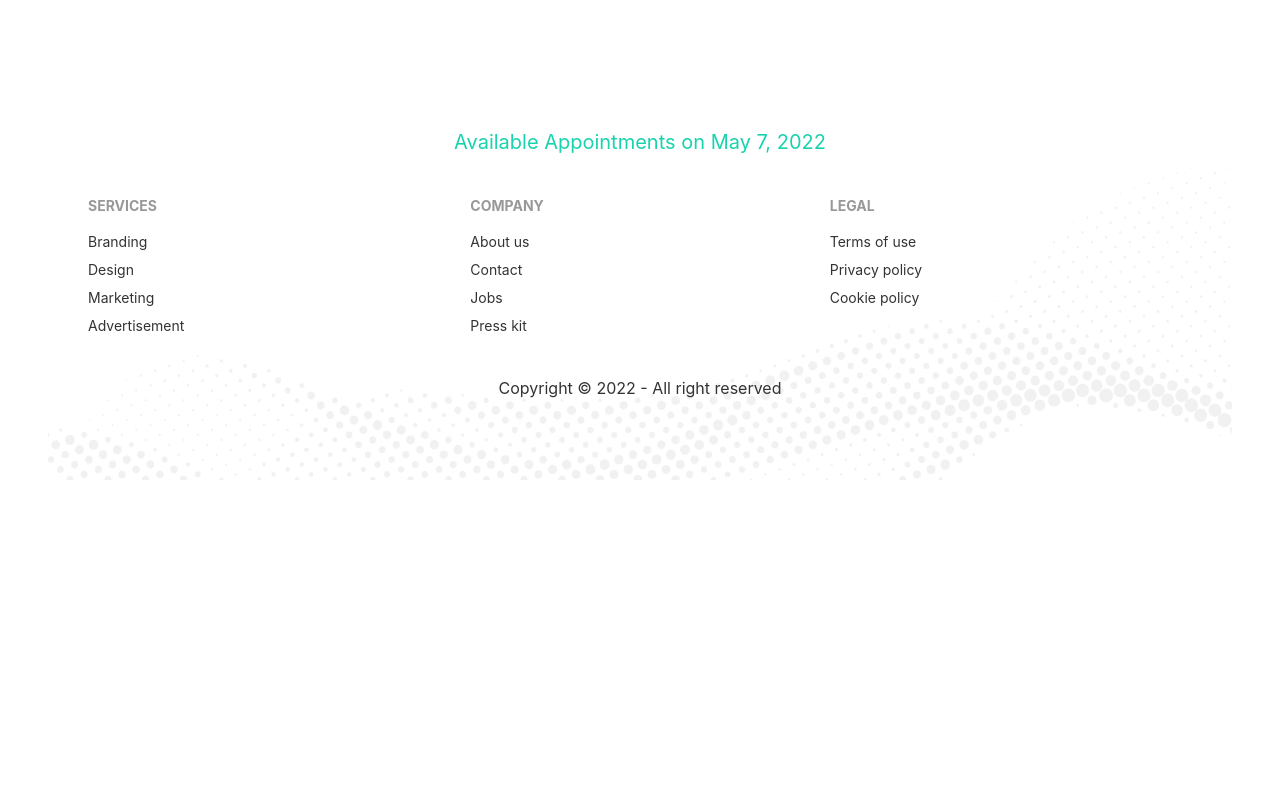
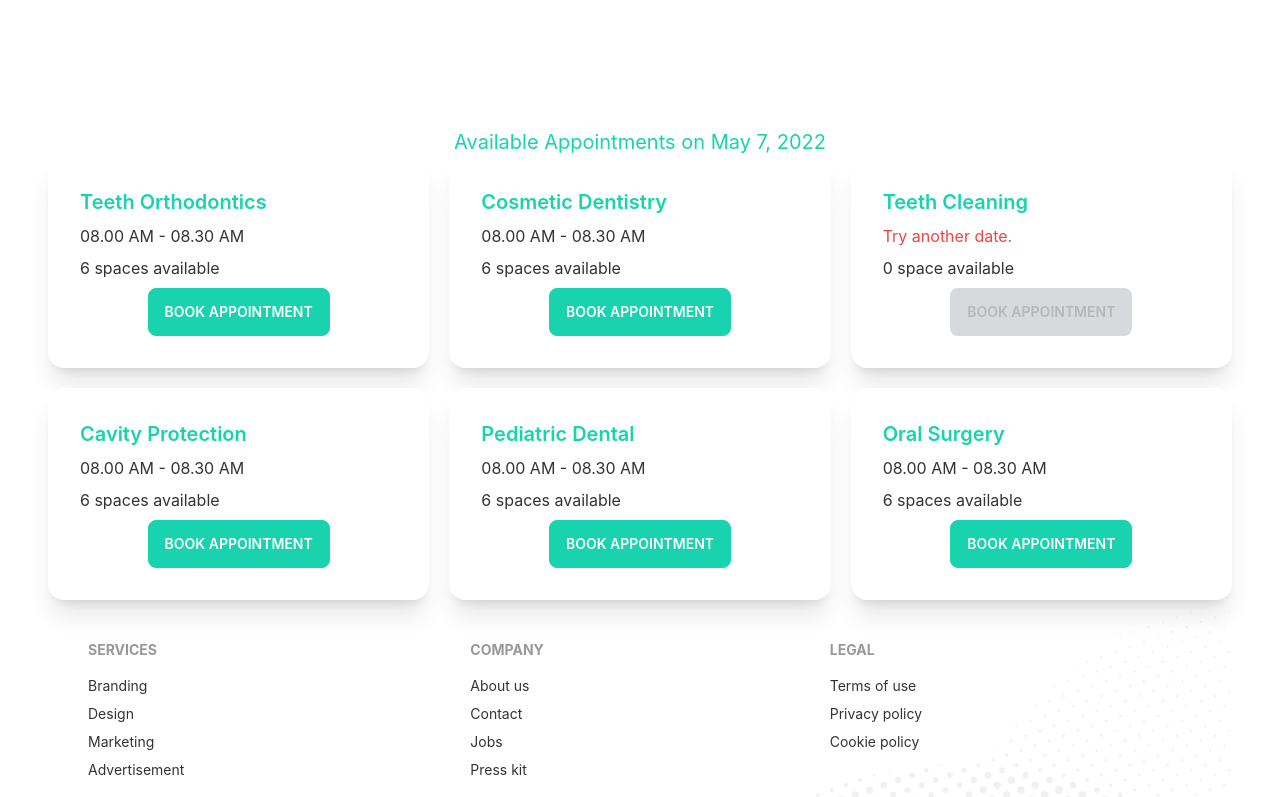
Before and after one commit to ProgrammingHero1/batch5-doctors-portal-client-module-73, a React (Create React App) app: page /appointment in a window 1280 px wide. Shown: the part 736-1533 px from the top of the page. Before the commit the page ends 1216 px from the top, so only its background shows below. Built offline with nearby package versions, Linux system fonts and the light colour scheme.

Commit message:
added services card

```diff
--- a/public/services.json
+++ b/public/services.json
@@ -26,14 +26,7 @@
     {
       "_id": 3,
       "name": "Teeth Cleaning",
-      "slots": [
-        "08.00 AM - 08.30 AM",
-        "08.30 AM - 09.00 AM",
-        "09.00 AM - 9.30 AM",
-        "09.30 AM - 10.00 AM",
-        "10.00 AM - 10.30 AM",
-        "10.30 AM - 11.00 AM"
-      ]
+      "slots": []
     },
     {
       "_id": 4,
--- a/src/Pages/Appointment/AvailableAppointments.js
+++ b/src/Pages/Appointment/AvailableAppointments.js
@@ -1,5 +1,6 @@
 import { format } from 'date-fns';
 import React, {useState, useEffect} from 'react';
+import Service from './Service';
 
 const AvailableAppointments = ({date}) => {
     const [services, setServices] = useState([]);
@@ -13,8 +14,13 @@
     return (
         <div>
             <h4 className='text-xl text-secondary text-center'>Available Appointments on {format(date, 'PP')}</h4>
-            <div>
-
+            <div className='grid grid-cols-1 md:grid-cols-2 lg:grid-cols-3 gap-5'>
+                {
+                    services.map(service=><Service
+                    key={service._id}
+                    service={service}
+                    ></Service>)
+                }
             </div>
         </div>
     );
--- /dev/null
+++ b/src/Pages/Appointment/Service.js
@@ -0,0 +1,23 @@
+import React from 'react';
+
+const Service = ({ service }) => {
+    const { name, slots } = service;
+    return (
+        <div class="card lg:max-w-lg bg-base-100 shadow-xl">
+            <div class="card-body">
+                <h2 class="card-title text-secondary">{name}</h2>
+                <p>{
+                    slots.length > 0
+                        ? <span>{slots[0]}</span>
+                        : <span className='text-red-500'>Try another date.</span>
+                }</p>
+                <p>{slots.length} {slots.length > 1 ? 'spaces' : 'space'} available</p>
+                <div class="card-actions justify-center">
+                    <button disabled={slots.length === 0} class="btn btn-secondary text-white uppercase">Book Appointment</button>
+                </div>
+            </div>
+        </div>
+    );
+};
+
+export default Service;
```
